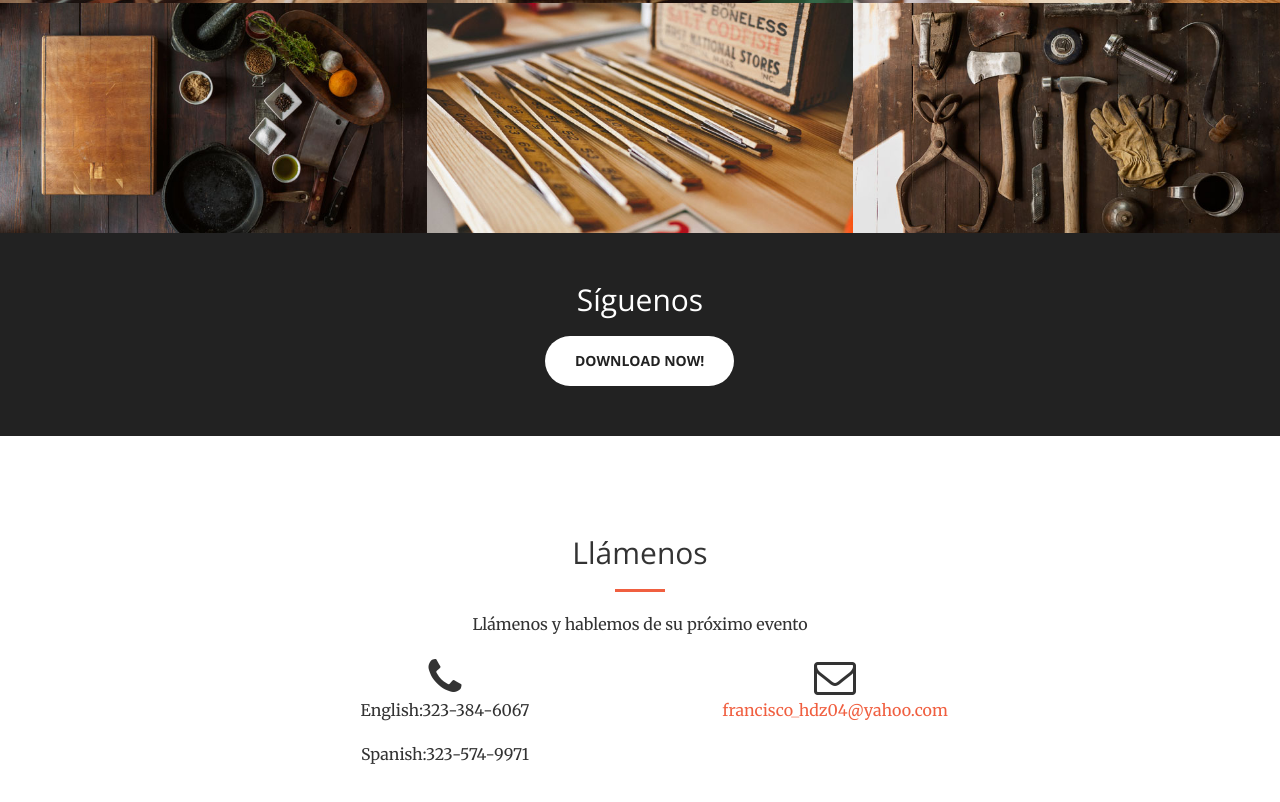
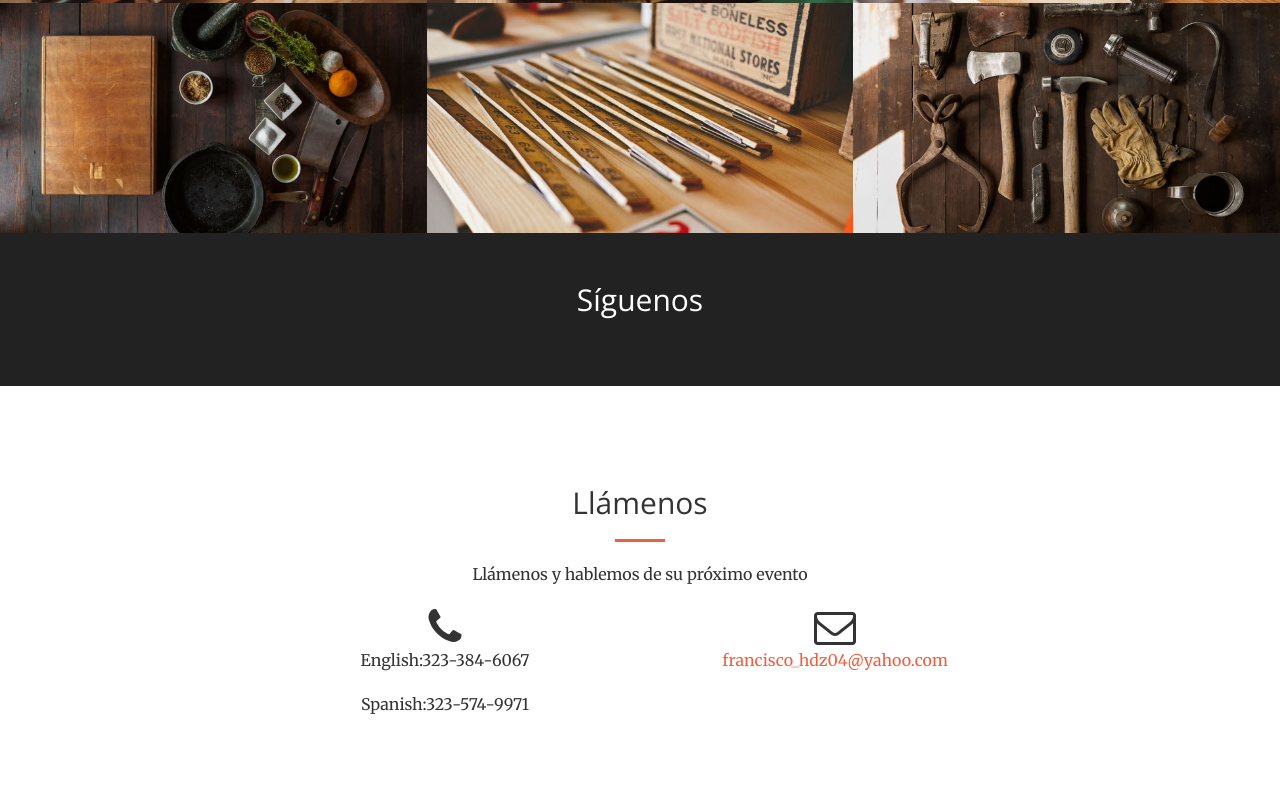
Before and after one commit to marianobonilla/MariachiLosPortillos, a website: page index.html in a window 1280 px wide. Shown: the part 1901-2703 px from the top of the page. Drawn offline with nearby package versions, Linux system fonts and the light colour scheme.

Commit message:
Social Media

```diff
--- a/index.html
+++ b/index.html
@@ -237,7 +237,7 @@
         <div class="container text-center">
             <div class="call-to-action">
                 <h2>Síguenos</h2>
-                <a href="http://startbootstrap.com/template-overviews/creative/" class="btn btn-default btn-xl sr-button">Download Now!</a>
+            <!--   <a href="" class="btn btn-default btn-xl sr-button"></a> -->
             </div>
         </div>
     </aside>
```
